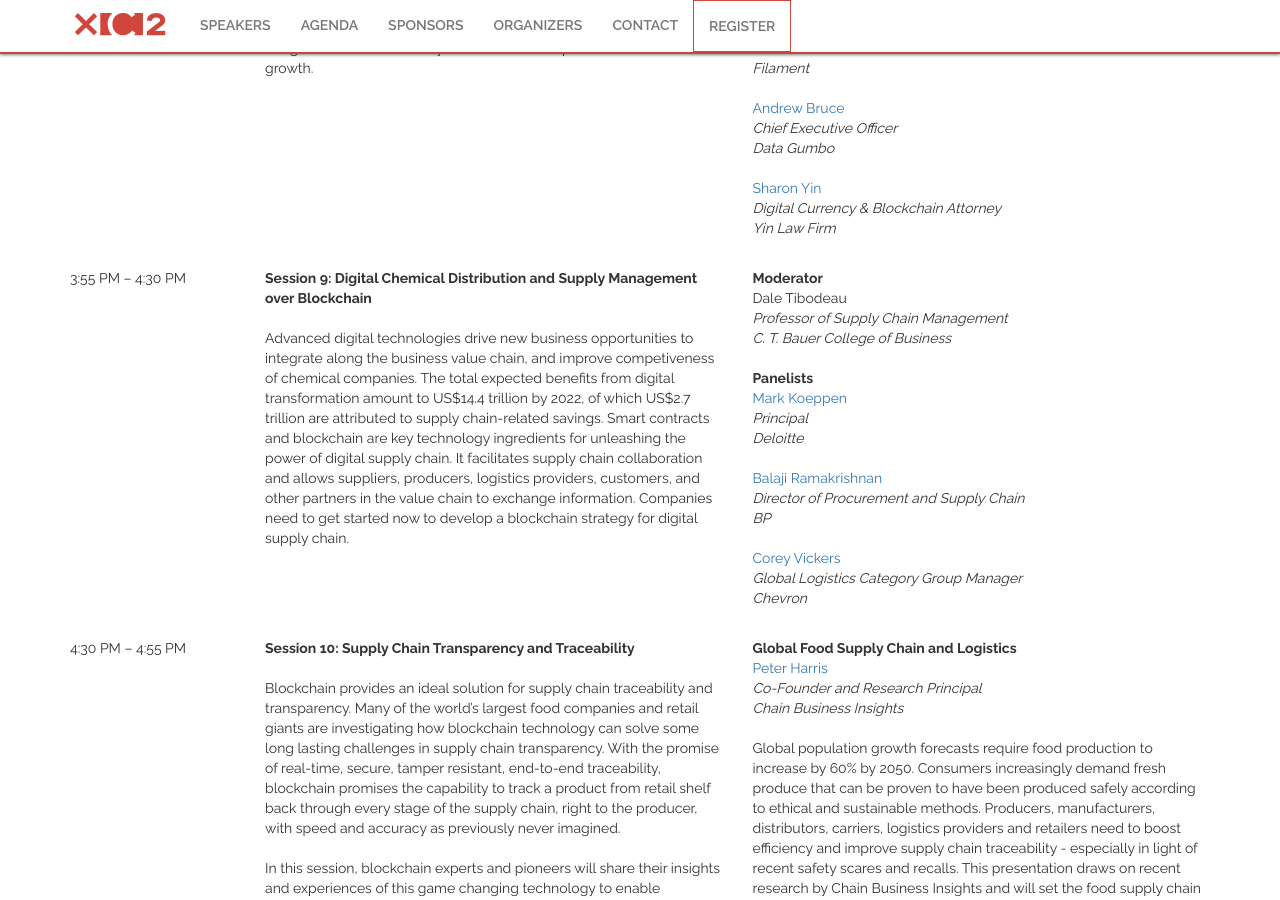
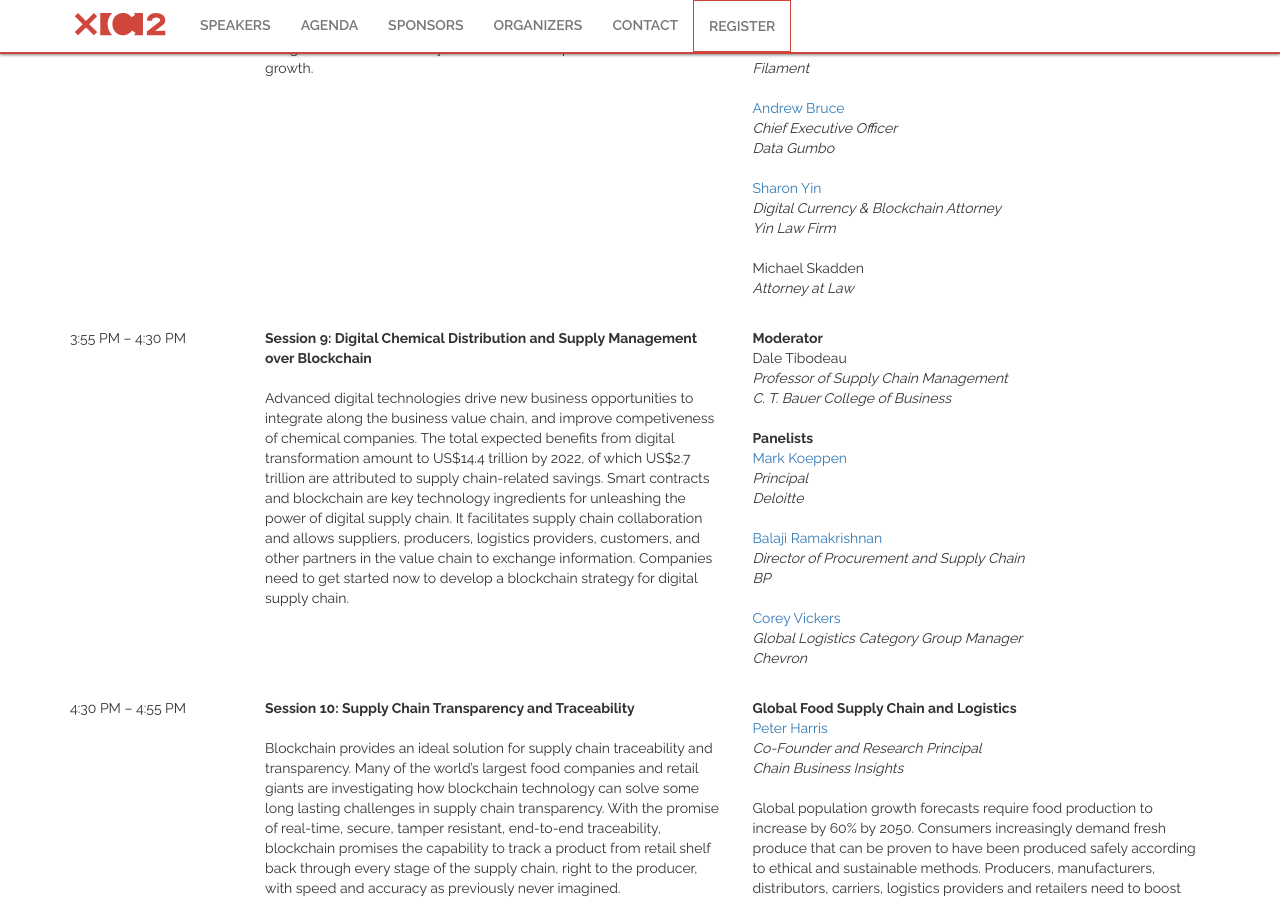
Before and after one commit to gnawalishyam/jekyll, a Jekyll site: the page built from index.html, in a window 1280 px wide and 900 px high, scrolled down 8364 px. Built offline with Jekyll 4.4.1, drawn with Linux system fonts in a browser that asks for light colours; some web fonts are replaced.

Commit message:
Added Michael Skadden to section 8 in agenda section

```diff
--- a/index.html
+++ b/index.html
@@ -248,7 +248,7 @@
 								</div>
 								<div class="col-md-5 pb-15">
 									<b>Moderator</b></br><a href="https://blockchainsupplychain.io/person/Adrian-Fortino">Adrian Fortino</a></br><em>Managing Director</em></br><em>Mercury Fund</em></br></br>
-									<b>Panelists</b></br><a href="https://blockchainsupplychain.io/person/Krishna-Danda">Krishna Danda</a></br><em>Investor</em></br><em>GE Ventures</em></br></br><a href="https://blockchainsupplychain.io/person/Allison-Clift-Jennings">Allison Clift-Jennings</a></br><em>Chief Executive Officer</em></br><em>Filament</em></br></br><a href="https://blockchainsupplychain.io/person/Andrew-Bruce">Andrew Bruce</a></br><em>Chief Executive Officer</em></br><em>Data Gumbo</em></br></br><a href="https://blockchainsupplychain.io/person/Andrew-Bruce">Sharon Yin</a></br><em>Digital Currency &amp; Blockchain Attorney</em></br><em>Yin Law Firm</em>
+									<b>Panelists</b></br><a href="https://blockchainsupplychain.io/person/Krishna-Danda">Krishna Danda</a></br><em>Investor</em></br><em>GE Ventures</em></br></br><a href="https://blockchainsupplychain.io/person/Allison-Clift-Jennings">Allison Clift-Jennings</a></br><em>Chief Executive Officer</em></br><em>Filament</em></br></br><a href="https://blockchainsupplychain.io/person/Andrew-Bruce">Andrew Bruce</a></br><em>Chief Executive Officer</em></br><em>Data Gumbo</em></br></br><a href="https://blockchainsupplychain.io/person/Sharon-Yin">Sharon Yin</a></br><em>Digital Currency &amp; Blockchain Attorney</em></br><em>Yin Law Firm</em></br></br>Michael Skadden</br><em>Attorney at Law</em>
 								</div>
 							</div>
 							<div class="col-md-12 pb-30">
```
